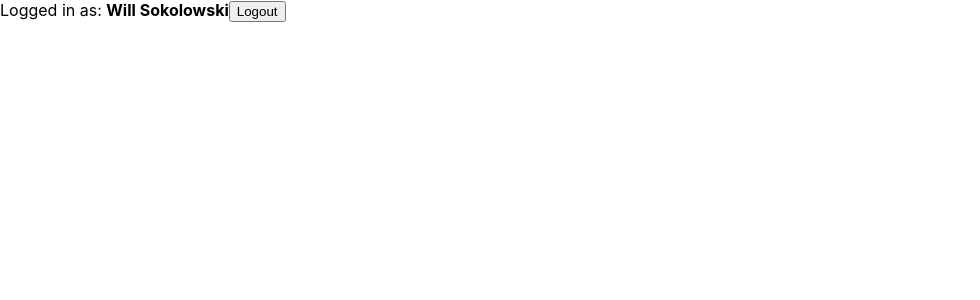
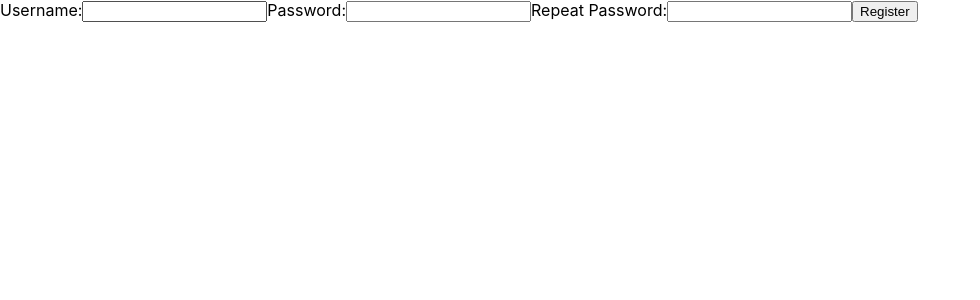
Before and after one commit to Sokos6/Hooked, a React (Create React App) app in the folder thisone/: page / in a window 1280 px wide. Shown: the top 300 px of the page, without its empty margins (0-980 px from the left). Built offline with nearby package versions, Linux system fonts and the light colour scheme.

Commit message:
register

```diff
--- a/thisone/src/App.js
+++ b/thisone/src/App.js
@@ -1,9 +1,12 @@
 import React from 'react';
 // import Login from './user/Login';
-import Logout from './user/Logout';
+// import Logout from './user/Logout';
+import Register from './user/Register';
 
 export default function App() {
-  return <Logout user="Will Sokolowski" />
+  return <Register />
+
+  // <Logout user="Will Sokolowski" />
 
   // <Login />
 }
--- /dev/null
+++ b/thisone/src/user/Register.js
@@ -0,0 +1,15 @@
+import React from 'react';
+
+export default function Register() {
+  return (
+    <form onSubmit={e => e.preventDefault()}>
+      <label htmlFor="register-username">Username:</label>
+            <input type="text" name="register-username" id="register-username" />
+            <label htmlFor="register-password">Password:</label>
+            <input type="password" name="register-password" id="register-password" />
+            <label htmlFor="register-password-repeat">Repeat Password:</label>
+            <input type="password" name="register-password-repeat" id="register-password-repeat" />
+            <input type="submit" value="Register" />
+    </form>
+  )
+}
```
